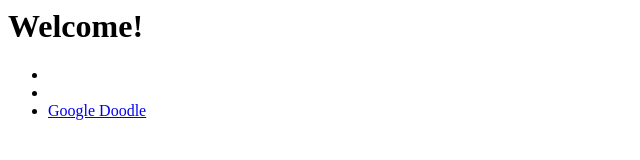
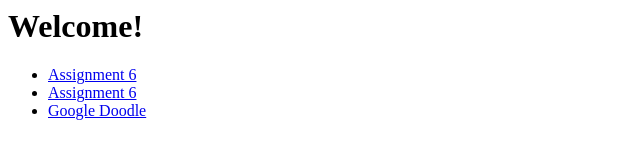
Before and after one commit to WhaleoWhale/ART2223_2, a plain HTML site: page index.html in a window 1280 px wide. Shown: the whole page, without its empty margins (0-640 px from the left). Drawn offline with Linux system fonts and the light colour scheme.

Commit message:
Update index.html

```diff
--- a/index.html
+++ b/index.html
@@ -6,8 +6,8 @@
 	<h1 id="main-heading">Welcome!</h1>
 	<div class="container"></div>
 	<ul>
-		<li><a href="../project6/index.html"Assignment 6</li></a>
-		<li><a href="../banksy/Banksy.html"Assignment 6</li></a>
+		<li><a href="../project6/index.html">Assignment 6</li></a>
+		<li><a href="../banksy/Banksy.html">Assignment 6</li></a>
 		<li><a href="../doodle/GoogleDoodle.html">Google Doodle</li></a>
 	</ul>
 </body>
```
